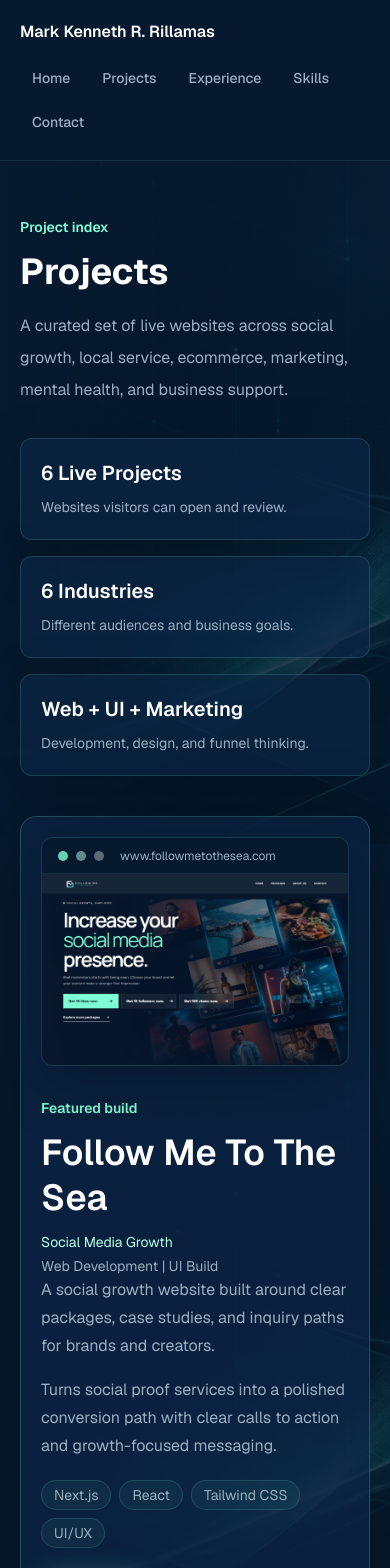
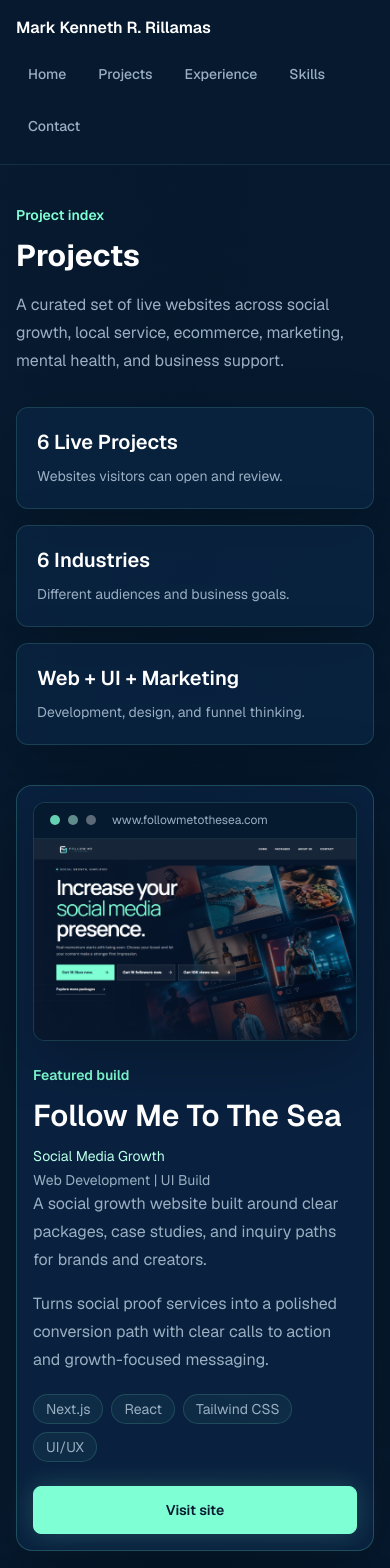
Before and after one commit to kenneth-tech/OnlinePortfolio, a Next.js app: page /projects in a window 390 px wide. Shown: the top 1568 px of the page. Built offline with nearby package versions, Linux system fonts and the light colour scheme.

Commit message:
style: improve responsive portfolio layout

```diff
--- a/src/app/globals.css
+++ b/src/app/globals.css
@@ -25,10 +25,12 @@
 html {
   min-height: 100%;
   background: #071A2F;
+  overflow-x: hidden;
 }
 
 body {
   min-height: 100%;
+  overflow-x: hidden;
   background:
     linear-gradient(90deg, rgba(7, 26, 47, 0.96) 0%, rgba(7, 26, 47, 0.7) 48%, rgba(7, 26, 47, 0.82) 100%),
     url("/images/homepage-hero-bg.png");
@@ -47,6 +49,13 @@
 
 a {
   text-underline-offset: 4px;
+}
+
+img,
+svg,
+canvas,
+video {
+  max-width: 100%;
 }
 
 @keyframes soft-rise {
@@ -118,3 +127,10 @@
     transform: none;
   }
 }
+
+@media (max-width: 640px) {
+  body {
+    background-attachment: scroll;
+    background-position: center, center top;
+  }
+}
--- a/src/app/projects/page.tsx
+++ b/src/app/projects/page.tsx
@@ -39,14 +39,14 @@
   const [featuredProject, ...projectGrid] = projects;
 
   return (
-    <section className="mx-auto w-full max-w-6xl px-5 py-14 sm:px-8">
+    <section className="mx-auto w-full max-w-6xl px-4 py-10 sm:px-8 sm:py-14">
       <PageHeader
         eyebrow="Project index"
         title="Projects"
         description="A curated set of live websites across social growth, local service, ecommerce, marketing, mental health, and business support."
       />
 
-      <div className="mt-8 grid gap-4 sm:grid-cols-3">
+      <div className="mt-8 grid grid-cols-1 gap-4 sm:grid-cols-3">
         {[
           ["6 Live Projects", "Websites visitors can open and review."],
           ["6 Industries", "Different audiences and business goals."],
@@ -62,13 +62,13 @@
         ))}
       </div>
 
-      <article className="motion-card mt-10 grid gap-8 rounded-2xl border border-brand-button/20 bg-brand-card/75 p-5 shadow-[0_24px_90px_rgba(0,0,0,0.26)] lg:grid-cols-[1.15fr_0.85fr] lg:p-6">
+      <article className="motion-card mt-10 grid gap-6 rounded-2xl border border-brand-button/20 bg-brand-card/75 p-4 shadow-[0_24px_90px_rgba(0,0,0,0.26)] sm:p-5 lg:grid-cols-[1.15fr_0.85fr] lg:gap-8 lg:p-6">
         <ProjectPreview project={featuredProject} priority />
         <div className="self-center">
           <p className="text-sm font-semibold text-brand-button">
             Featured build
           </p>
-          <h2 className="mt-3 text-4xl font-semibold leading-tight text-white">
+          <h2 className="mt-3 text-3xl font-semibold leading-tight text-white sm:text-4xl">
             {featuredProject.title}
           </h2>
           <p className="mt-3 text-sm text-brand-soft">
@@ -93,7 +93,7 @@
               </span>
             ))}
           </div>
-          <div className="mt-6">
+          <div className="mt-6 flex">
             <AnimatedButtonLink
               href={featuredProject.links[0].href}
               rel="noreferrer"
@@ -105,18 +105,18 @@
         </div>
       </article>
 
-      <div className="mt-8 grid gap-5 md:grid-cols-2">
+      <div className="mt-8 grid grid-cols-1 gap-5 md:grid-cols-2">
         {projectGrid.map((project) => (
           <article
             key={project.title}
             className="motion-card flex flex-col overflow-hidden rounded-xl border border-brand-button/15 bg-brand-card/65 shadow-[0_18px_60px_rgba(0,0,0,0.18)] transition-[border-color,transform,box-shadow] duration-200 hover:-translate-y-1 hover:border-brand-button/45 hover:shadow-[0_18px_70px_rgba(127,255,212,0.10)]"
           >
             <ProjectPreview project={project} />
-            <div className="flex flex-1 flex-col p-6">
+            <div className="flex flex-1 flex-col p-5 sm:p-6">
               <p className="text-sm font-medium text-brand-button">
                 {project.category}
               </p>
-              <h2 className="mt-3 text-2xl font-semibold leading-tight text-white">
+              <h2 className="mt-3 text-xl font-semibold leading-tight text-white sm:text-2xl">
                 {project.title}
               </h2>
               <p className="mt-2 text-sm text-brand-muted">{project.role}</p>
@@ -133,7 +133,7 @@
                   </span>
                 ))}
               </div>
-              <div className="mt-6">
+              <div className="mt-6 flex">
                 <AnimatedButtonLink
                   href={project.links[0].href}
                   rel="noreferrer"
--- a/src/app/skills/page.tsx
+++ b/src/app/skills/page.tsx
@@ -3,24 +3,24 @@
 
 export default function SkillsPage() {
   return (
-    <section className="mx-auto w-full max-w-6xl px-5 py-14 sm:px-8">
+    <section className="mx-auto w-full max-w-6xl px-4 py-10 sm:px-8 sm:py-14">
       <PageHeader
         eyebrow="Capability matrix"
         title="Skills"
         description="A structured overview of the tools, platforms, design capabilities, and automation strengths behind the work."
       />
 
-      <div className="mt-10 grid gap-5 sm:grid-cols-2">
+      <div className="mt-8 grid grid-cols-1 gap-5 sm:mt-10 sm:grid-cols-2">
         {skillGroups.map((group, index) => (
           <section
             key={group.title}
-            className="motion-card rounded-xl border border-brand-button/15 bg-brand-card/65 p-6 shadow-[0_18px_60px_rgba(0,0,0,0.18)]"
+            className="motion-card rounded-xl border border-brand-button/15 bg-brand-card/65 p-5 shadow-[0_18px_60px_rgba(0,0,0,0.18)] sm:p-6"
           >
-            <div className="flex items-center justify-between gap-4 border-b border-brand-button/10 pb-4">
+            <div className="flex items-start justify-between gap-4 border-b border-brand-button/10 pb-4">
               <h2 className="text-xl font-semibold text-white">
                 {group.title}
               </h2>
-              <span className="text-sm font-medium text-brand-button">
+              <span className="shrink-0 text-sm font-medium text-brand-button">
                 {String(index + 1).padStart(2, "0")}
               </span>
             </div>
--- a/src/components/animated-button-link.tsx
+++ b/src/components/animated-button-link.tsx
@@ -10,7 +10,7 @@
 };
 
 const baseClasses =
-  "inline-flex min-h-11 items-center justify-center rounded-lg border px-5 py-3 text-sm font-semibold outline-none transition-[background-color,border-color,color,transform,box-shadow] duration-200 hover:-translate-y-1";
+  "inline-flex min-h-12 w-full sm:w-auto items-center justify-center rounded-lg border px-5 py-3 text-sm font-semibold outline-none transition-[background-color,border-color,color,transform,box-shadow] duration-200 hover:-translate-y-1";
 
 const variantClasses = {
   primary:
--- a/src/components/page-header.tsx
+++ b/src/components/page-header.tsx
@@ -10,10 +10,10 @@
       <p className="text-sm font-semibold text-brand-button">
         {eyebrow}
       </p>
-      <h1 className="mt-3 text-4xl font-bold leading-tight text-white sm:text-5xl">
+      <h1 className="mt-3 text-3xl font-bold leading-tight text-white sm:text-5xl">
         {title}
       </h1>
-      <p className="mt-4 text-base leading-8 text-brand-muted">
+      <p className="mt-4 text-base leading-7 text-brand-muted sm:leading-8">
         {description}
       </p>
     </header>
--- a/src/components/site-footer.tsx
+++ b/src/components/site-footer.tsx
@@ -30,7 +30,7 @@
 
   return (
     <footer className="border-t border-brand-button/20 bg-black text-white">
-      <div className="mx-auto grid w-full max-w-6xl gap-10 px-5 py-12 sm:px-8 lg:grid-cols-[1.2fr_0.7fr_0.8fr]">
+      <div className="mx-auto grid w-full max-w-6xl gap-8 px-4 py-10 sm:px-8 sm:py-12 lg:grid-cols-[1.2fr_0.7fr_0.8fr] lg:gap-10">
         <section className="max-w-xl">
           <Link
             href="/"
@@ -99,7 +99,7 @@
       </div>
 
       <div className="border-t border-brand-button/15">
-        <div className="mx-auto flex w-full max-w-6xl flex-col gap-3 px-5 py-5 text-sm text-brand-muted sm:flex-row sm:items-center sm:justify-between sm:px-8">
+        <div className="mx-auto flex w-full max-w-6xl flex-col gap-4 px-4 py-5 text-sm text-brand-muted sm:flex-row sm:items-center sm:justify-between sm:px-8">
           <p>(c) {year} Mark Kenneth R. Rillamas. All rights reserved.</p>
           <div className="flex flex-wrap gap-3">
             {profile.links.map((link) => (
--- a/src/components/site-header.tsx
+++ b/src/components/site-header.tsx
@@ -12,21 +12,24 @@
 
 export function SiteHeader() {
   return (
-    <header className="border-b border-brand-button/10 bg-brand-ink/95 backdrop-blur">
-      <div className="mx-auto flex w-full max-w-6xl flex-col gap-4 px-5 py-5 sm:flex-row sm:items-center sm:justify-between sm:px-8">
+    <header className="sticky top-0 z-50 border-b border-brand-button/10 bg-brand-ink/95 backdrop-blur">
+      <div className="mx-auto flex w-full max-w-6xl flex-col gap-3 px-4 py-4 sm:flex-row sm:items-center sm:justify-between sm:px-8">
         <Link
           href="/"
-          className="w-fit text-base font-semibold text-white outline-none transition hover:text-brand-button focus-visible:rounded focus-visible:ring-2 focus-visible:ring-brand-button focus-visible:ring-offset-4 focus-visible:ring-offset-brand-ink"
+          className="max-w-full truncate text-base font-semibold text-white outline-none transition hover:text-brand-button focus-visible:rounded focus-visible:ring-2 focus-visible:ring-brand-button focus-visible:ring-offset-4 focus-visible:ring-offset-brand-ink"
         >
           {profile.name}
         </Link>
-        <nav aria-label="Main navigation">
-          <ul className="flex flex-wrap gap-2 text-sm font-medium text-brand-muted">
+        <nav
+          aria-label="Main navigation"
+          className="-mx-4 overflow-x-auto px-4 sm:mx-0 sm:px-0"
+        >
+          <ul className="flex flex-wrap gap-2 text-sm font-medium text-brand-muted sm:min-w-max sm:flex-nowrap">
             {navItems.map((item) => (
               <li key={item.href}>
                 <Link
                   href={item.href}
-                  className="block rounded-lg px-3 py-2 outline-none transition hover:bg-brand-button/10 hover:text-brand-soft focus-visible:ring-2 focus-visible:ring-brand-button"
+                  className="flex min-h-11 items-center rounded-lg px-3 py-2 outline-none transition hover:bg-brand-button/10 hover:text-brand-soft focus-visible:ring-2 focus-visible:ring-brand-button"
                 >
                   {item.label}
                 </Link>
```
Also changed, not shown: src/app/contact/page.tsx (+12 -6 lines), src/app/experience/page.tsx (+7 -7 lines), src/app/page.tsx (+16 -14 lines), 2 other files (tests, documents, lock files or other folders).
